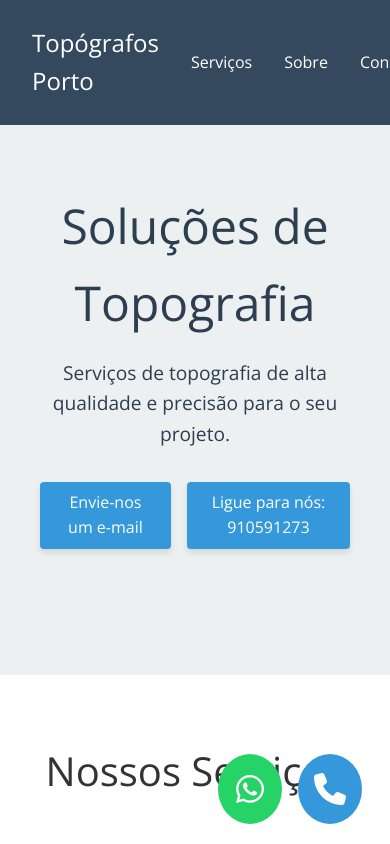
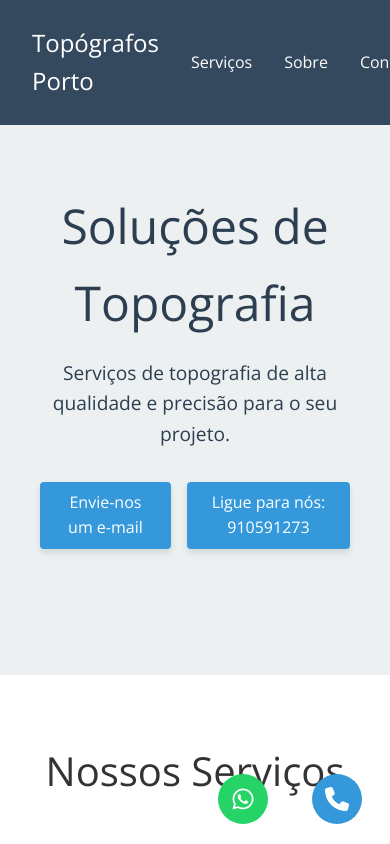
Before and after one commit to gramaxo23/porto, a plain HTML site: page index.html in a window 390 px wide. Shown: the top 844 px of the page. Drawn offline with nearby package versions, Linux system fonts and the light colour scheme.

Commit message:
Add files via upload
whatsapp

```diff
--- a/index.html
+++ b/index.html
@@ -67,7 +67,7 @@
         </main>
         <footer>
             <div class="contact-buttons">
-                <a href="https://web.whatsapp.com/send?phone=+351910591273&etxt" target="_blank">
+                <a href="https://wa.me/351910591273" target="_blank">
                     <i class="fab fa-whatsapp"></i>
                 </a>
                 <a href="tel:+351910591273">
--- a/styles.css
+++ b/styles.css
@@ -183,6 +183,14 @@ footer {
     transition: background-color 0.3s ease;
 }
 
+@media (max-width: 768px) {
+    .contact-buttons a {
+        width: 50px;
+        height: 50px;
+        font-size: 1.5rem;
+    }
+}
+
 .contact-buttons a:first-child {
     background-color: #25d366;
 }
```
